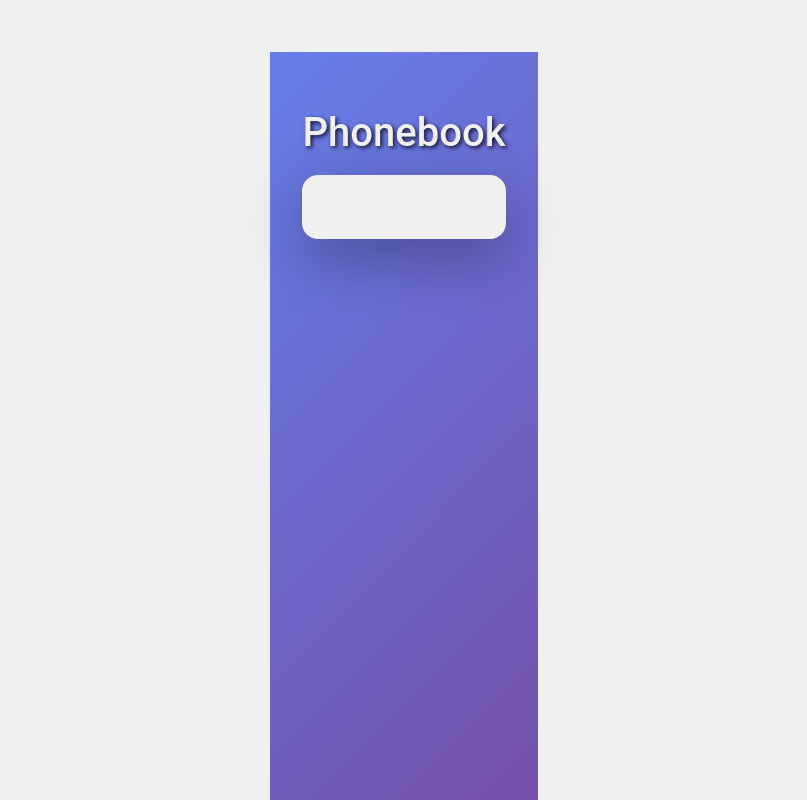
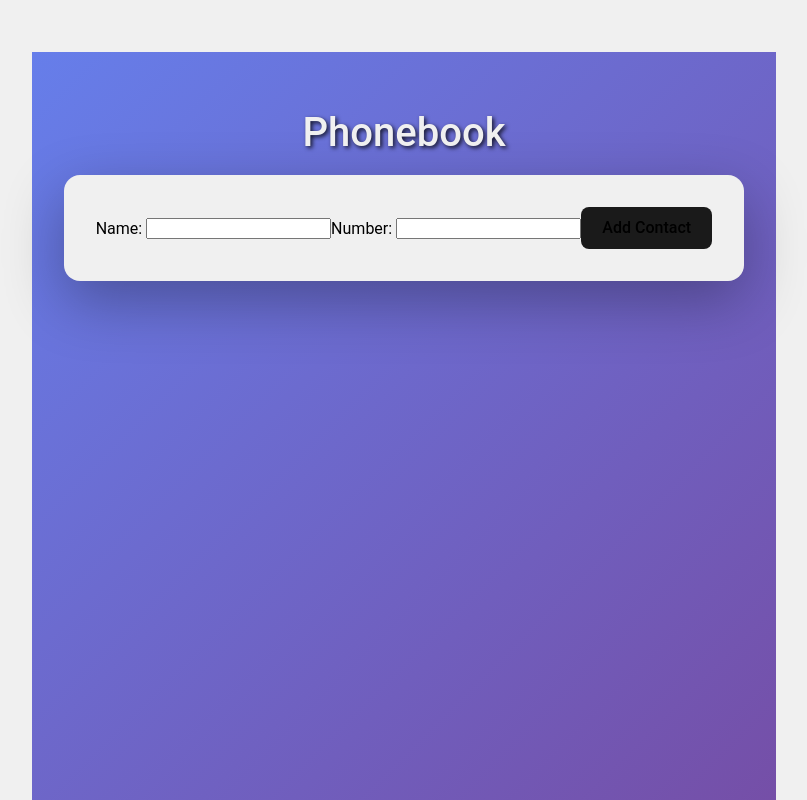
Before and after one commit to onurdoker/goit-react-hw-06, a React (Vite) app: page / in a window 1280 px wide. Shown: the top 800 px of the page, without its empty margins (236-1043 px from the left). Built offline with nearby package versions, Linux system fonts and the light colour scheme.

Commit message:
Integrate Formik and Yup for form handling and validation in ContactForm component, add relevant dependencies including formik and yup.

```diff
--- a/package.json
+++ b/package.json
@@ -11,11 +11,13 @@
   },
   "dependencies": {
     "@reduxjs/toolkit": "^2.9.0",
+    "formik": "^2.4.6",
     "nanoid": "^5.1.6",
     "react": "^19.1.1",
     "react-dom": "^19.1.1",
     "react-redux": "^9.2.0",
-    "redux-persist": "^6.0.0"
+    "redux-persist": "^6.0.0",
+    "yup": "^1.7.1"
   },
   "devDependencies": {
     "@eslint/js": "^9.36.0",
--- a/src/components/contactForm/ContactForm.jsx
+++ b/src/components/contactForm/ContactForm.jsx
@@ -1,5 +1,96 @@
+import { useId } from "react";
+import { useDispatch, useSelector } from "react-redux";
+import { nanoid } from "nanoid";
+import * as Yup from "yup";
+import { ErrorMessage, Field, Form, Formik } from "formik";
+
+import { selectContacts, addContact } from "../../redux/contactsSlice.js";
+
 const ContactForm = () => {
+  const nameId = useId();
+  const numberId = useId();
+  const dispatch = useDispatch();
+  const contacts = useSelector(selectContacts);
+
+  const FeedbackSchema = Yup.object()
+                            .shape({
+                                     name: Yup.string()
+                                              .min(3,
+                                                   "Name must be at least 3 characters long")
+                                              .max(50,
+                                                   "Name must be maximum 50 character long")
+                                              .matches(/^[A-Za-zĞÜŞİÖÇğüşıöç\s]+$/,
+                                                       "Name must contain only letters")
+                                              .required("Name is required"),
+                                     number: Yup.string()
+                                                .matches(/^\d{7}$/,
+                                                         "The phone number must contain exactly 7 digits" +
+                                                         " (for example: 1234567)")
+                                                .required("Phone number is required"),
+                                   });
+
+  const handleSubmit = (values,
+                        { resetForm }) => {
+    const capitalizedName = values.name.charAt(0)
+                                  .toUpperCase() + values.name.slice(1)
+                                                         .toLowerCase();
+
+    const exists = contacts.some((c) => c.name.toLowerCase() === capitalizedName.toLowerCase());
+    if (exists) {
+      alert("Contact with this name already exists!");
+      return;
+    }
+
+    const formattedNumber = values.number.replace(/(\d{3})(\d{2})(\d{2})/,
+                                                  "$1-$2-$3");
+
+    dispatch(
+        addContact({
+                     id: nanoid(),
+                     name: capitalizedName,
+                     number: formattedNumber,
+                   }),
+    );
+    resetForm();
+  };
+
+  return (
+      <Formik
+          initialValues={{
+            name: "",
+            number: "",
+          }}
+          validationSchema={FeedbackSchema}
+          onSubmit={handleSubmit}
+      >
+        <Form>
+          <label htmlFor={nameId}>Name: </label>
+          <Field
+              type="text"
+              name="name"
+              id={nameId}
+          />
+          <ErrorMessage
+              name={"name"}
+              component={"span"}
+          />
+
+          <label htmlFor={numberId}>Number: </label>
+          <Field
+              type={"phone"}
+              name={"number"}
+              id={numberId}
+          />
+          <ErrorMessage
+              name={"number"}
+              component={"span"}
+          />
+
+          <button type={"submit"}>Add Contact</button>
+        </Form>
+
+      </Formik>
+  );
 
 };
-
 export default ContactForm;
```
Also changed, not shown: src/components/contactForm/ContactForm.module.css (added), 1 other file (tests, documents, lock files or other folders).
